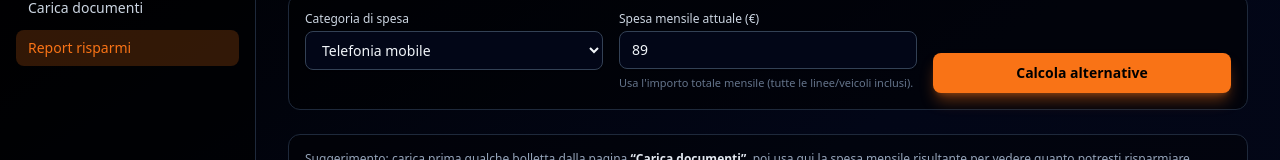
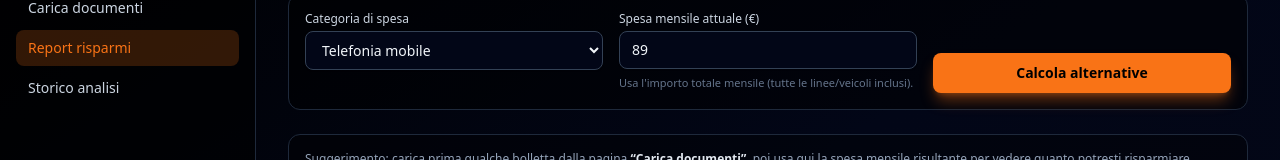
Before and after one commit to Padu76/biz-saver, a Next.js app: page /report in a window 1280 px wide. Shown: the part 130-290 px from the top of the page. Built offline with nearby package versions, Linux system fonts and the light colour scheme.

Commit message:
add history page to sidebar

```diff
--- a/components/ui/Sidebar.tsx
+++ b/components/ui/Sidebar.tsx
@@ -6,7 +6,8 @@ import { usePathname } from "next/navigation";
 const navItems = [
   { href: "/dashboard", label: "Panoramica" },
   { href: "/upload", label: "Carica documenti" },
-  { href: "/report", label: "Report risparmi" }
+  { href: "/report", label: "Report risparmi" },
+  { href: "/history", label: "Storico analisi" }
 ];
 
 export function Sidebar() {
```
